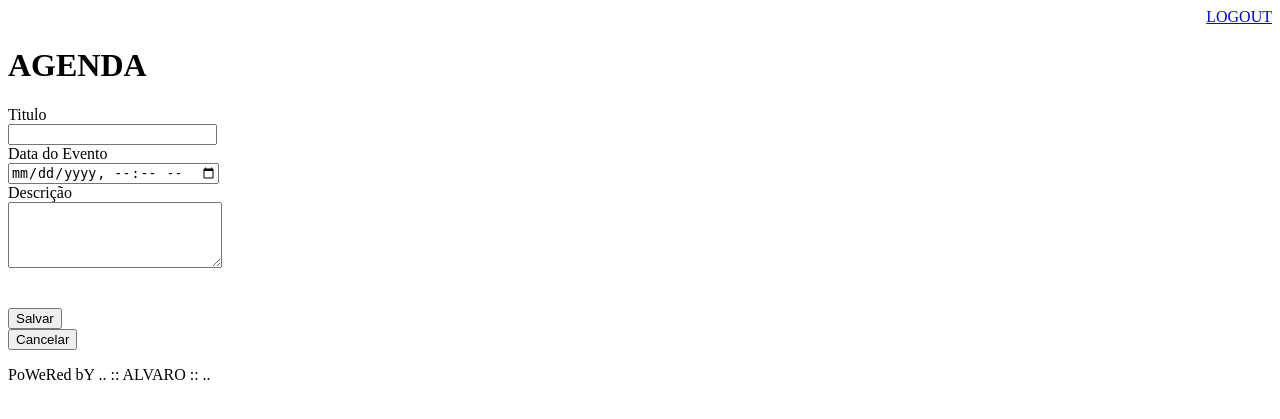
After one commit to alvaroeletro/agenda, a Django app: page /agenda/evento in a window 1280 px wide. The commit adds this page. Shown: the top 419 px of the page. Run offline with Django 3.2, Linux system fonts and the light colour scheme; a user stored in the database is signed in.

Commit message:
Criando e salvando eventos na pagina do usuário

```diff
--- a/agenda/urls.py
+++ b/agenda/urls.py
@@ -24,5 +24,8 @@ urlpatterns = [
     path ('login/', views.login_user),
     path ('login/submit', views.submit_login),
     path ('logout/', views.logout_user),
+    path('agenda/evento', views.evento),
+    path('agenda/evento/submit', views.submit_evento),
+
 
 ]
--- a/core/views.py
+++ b/core/views.py
@@ -23,6 +23,10 @@ def logout_user (request):
     logout(request)
     return redirect("/")
 
+@login_required(login_url='/login/')
+def evento(request):
+    return render (request, 'evento.html')
+
 
 @login_required(login_url='/login/')
 def lista_eventos (request):
@@ -33,3 +37,19 @@ def lista_eventos (request):
        return render(request, 'agenda.html', data)
 def index(request):
     return redirect('/agenda')
+
+
+@login_required(login_url='/login/')
+
+def submit_evento(request):
+
+    if request.POST:
+        titulo = request.POST.get('titulo')
+        data_evento = request.POST.get('datac')
+        descricao = request.POST.get('descricao')
+        usuario = request.user
+        Evento.objects.create(titulo=titulo,
+                              descricao = descricao,
+                              data_evento= data_evento,
+                              usuario=usuario)
+    return redirect("/")
--- a/templates/agenda.html
+++ b/templates/agenda.html
@@ -3,6 +3,9 @@
 {% block content  %}
 
 <h2>Agendamentos</h2>
+    <a href="evento">
+    <button type="button">Novo Evento</button>
+    </a>
 <ul style="font-size: 18px">
 {% for evento in event %}
     <li>{{ evento.titulo }} {{ evento.get_data_criacao }}</li>
--- /dev/null
+++ b/templates/evento.html
@@ -0,0 +1,29 @@
+{% extends "model-page.html" %}
+{% block content %}
+
+<form  action="evento/submit" method="post"> {% csrf_token %}
+        <label>Titulo</label>
+        <br>
+        <input type="text" name="titulo" size="23">
+        <br>
+
+        <label>Data do Evento</label>
+        <br>
+        <input type="datetime-local" name="datac">
+        <br>
+
+        <label>Descrição</label>
+        <br>
+        <textarea type="text" rows="4" cols="24" name="descricao"></textarea>
+        <br>
+        <br>
+        <br>
+        <button type="submit">Salvar</button>
+        <br>
+        <a href="/">
+        <button type="button">Cancelar</button>
+        </a>
+</form>
+
+
+{% endblock %}
```
Also changed, not shown: db.sqlite3.
